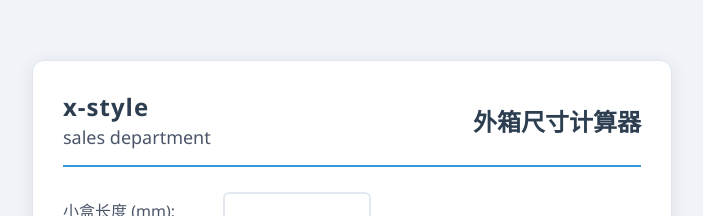
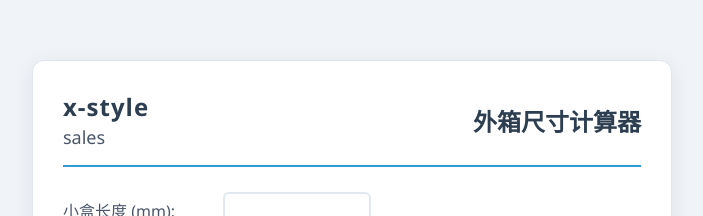
Before and after one commit to samhu1062-code/x-style.github.io, a plain HTML site: page index.html in a window 1280 px wide. Shown: the top 216 px of the page, without its empty margins (288-991 px from the left). Drawn offline with Linux system fonts and the light colour scheme.

Commit message:
Update index.html

```diff
--- a/index.html
+++ b/index.html
@@ -140,7 +140,7 @@
         <div class="title-container">
             <div class="company-info">
                 <div class="company">x-style</div>
-                <div class="department">sales department</div>
+                <div class="department">sales</div>
             </div>
             <h2>外箱尺寸计算器</h2>
         </div>
```
